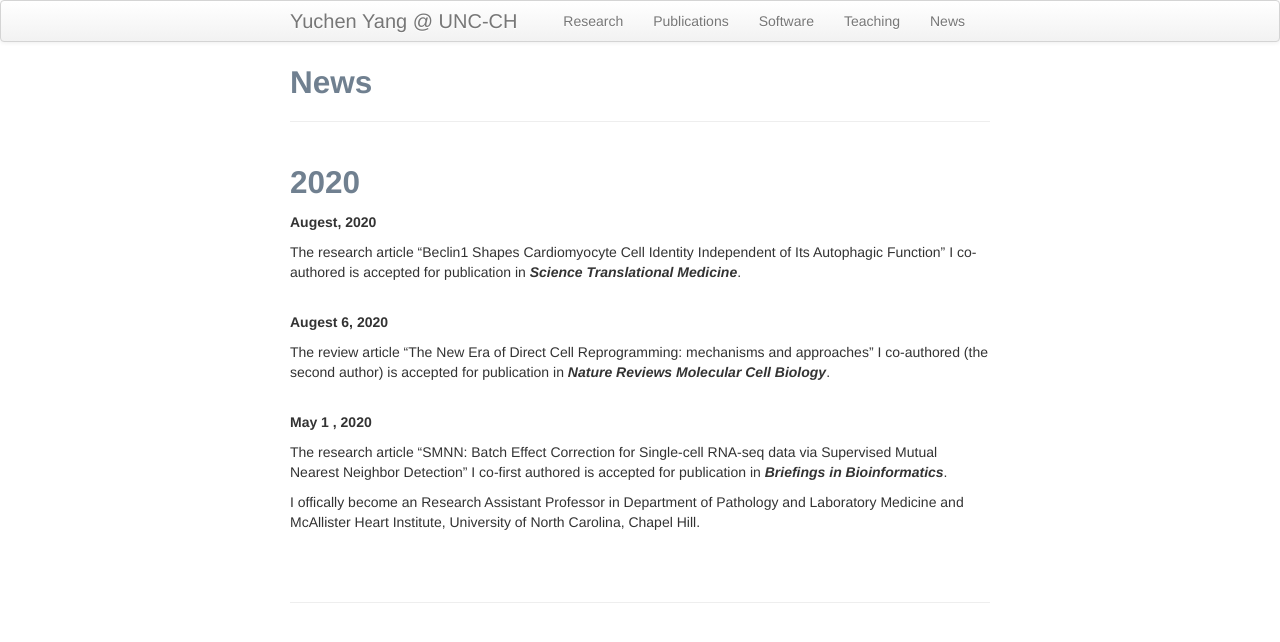
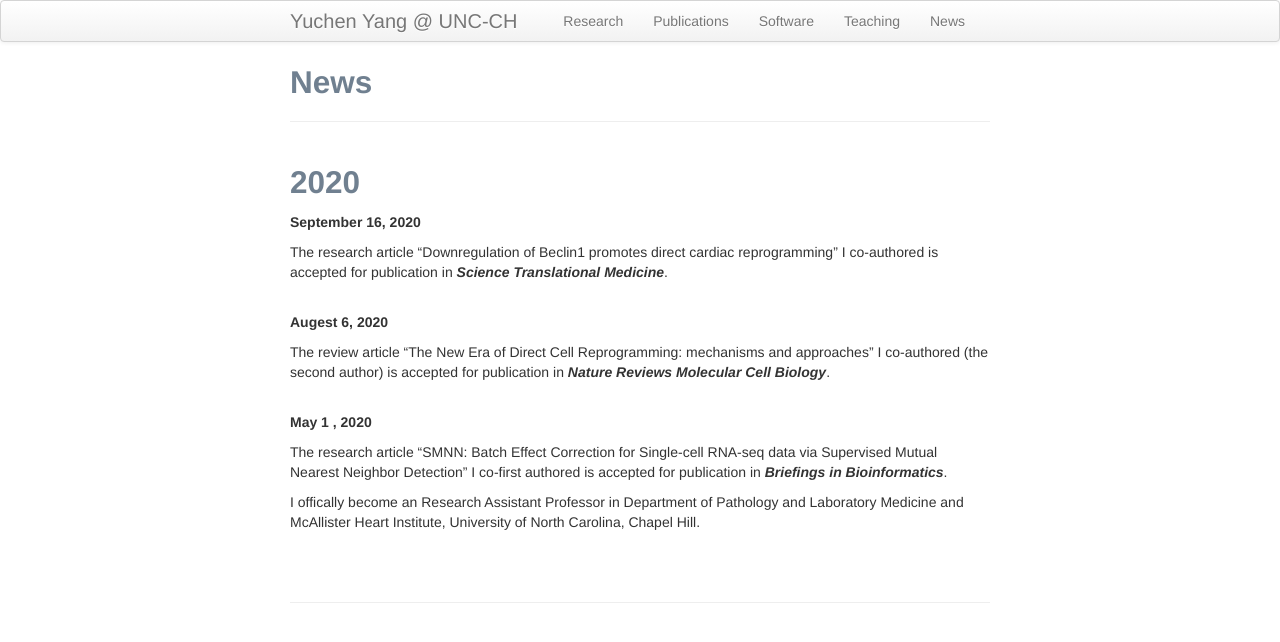
Before and after one commit to yycunc/yycunc.github.io, a Jekyll site: the page built from pages/News.md, in a window 1280 px wide. Shown: the top 642 px of the page. Built offline with Jekyll 4.4.1, drawn with Linux system fonts in a browser that asks for light colours.

Commit message:
Update News.md

```diff
--- a/pages/News.md
+++ b/pages/News.md
@@ -5,9 +5,9 @@ title: News
 
 ## 2020
 
-<b>Augest, 2020</b><br/>
+<b>September 16, 2020</b><br/>
 
-The research article "Beclin1 Shapes Cardiomyocyte Cell Identity Independent of Its Autophagic Function" I co-authored is
+The research article "Downregulation of Beclin1 promotes direct cardiac reprogramming" I co-authored is
 accepted for publication in ***Science Translational Medicine***.<br/>
 <br/>
 
```
